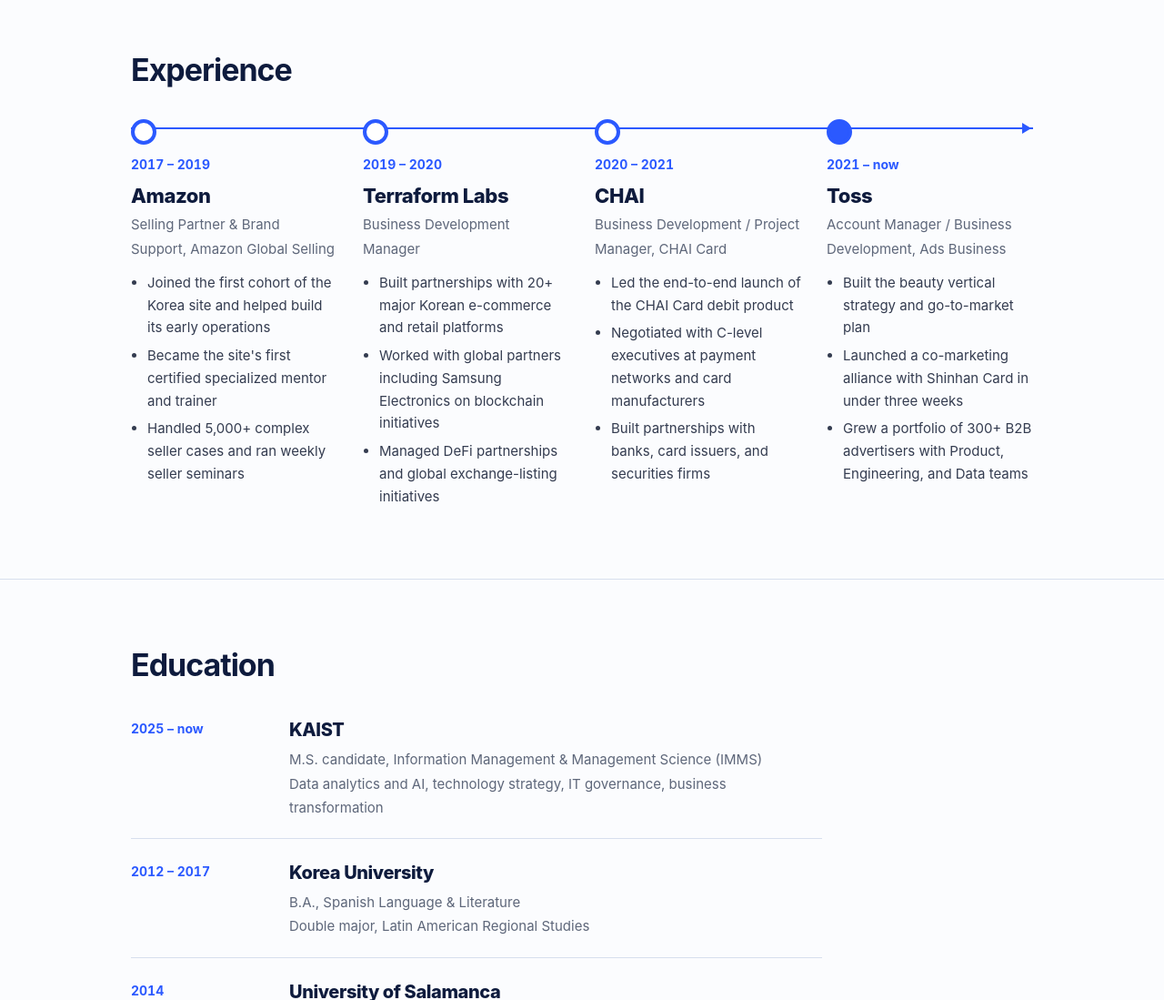
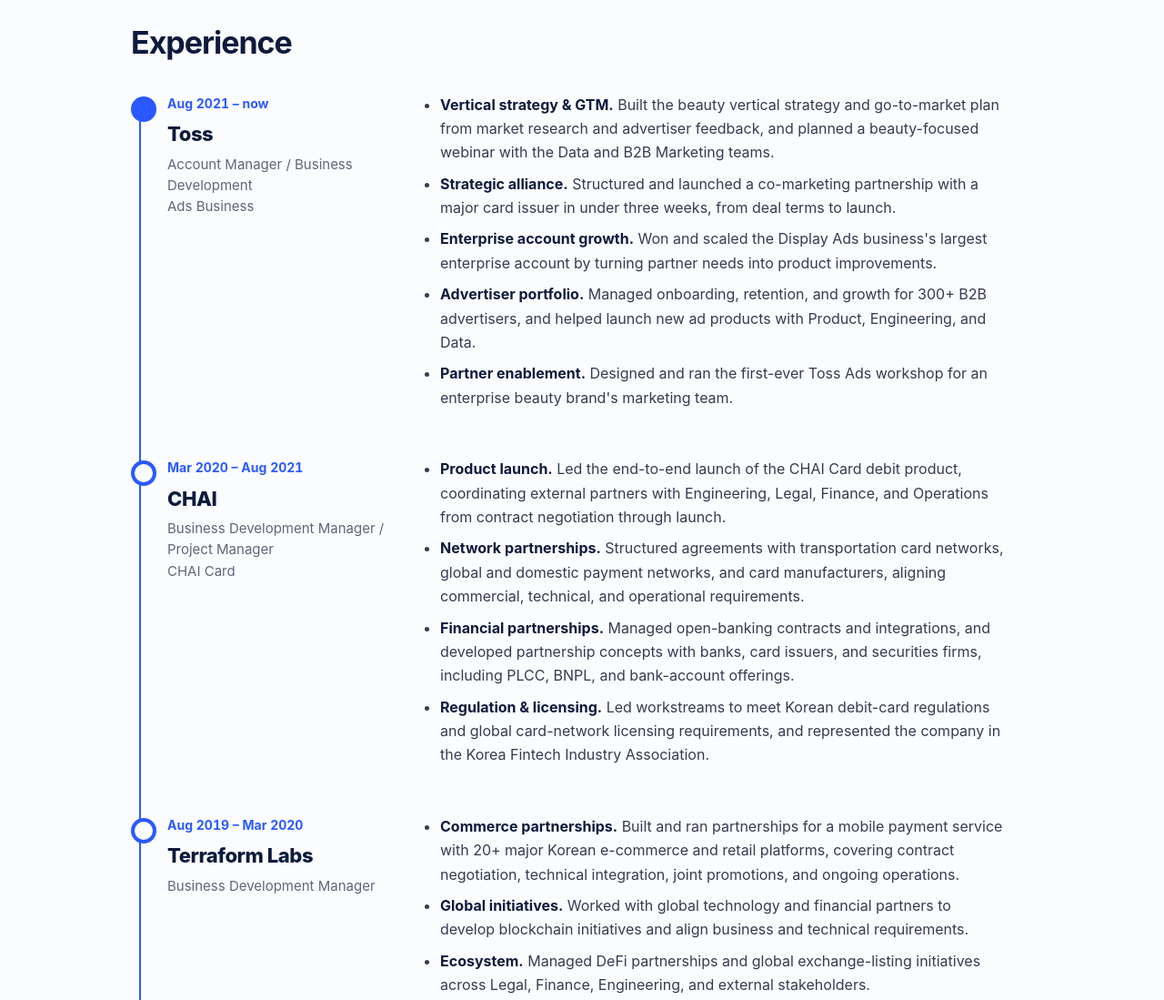
Before and after one commit to hakyung-hong/hakyung-hong.github.io, a plain HTML site: page index.html in a window 1280 px wide. Shown: the part 1220-2319 px from the top of the page at 91% size. Drawn offline with Linux system fonts and the light colour scheme; a web font is replaced by a local one.

Commit message:
Add files via upload

```diff
--- a/index.html
+++ b/index.html
@@ -75,18 +75,19 @@
     .tag { font-size: 14px; padding: 4px 12px; border-radius: 999px; background: var(--mist); color: #2A3A70; }
 
     /* career route */
-    .route { position: relative; display: grid; grid-template-columns: repeat(4, 1fr); gap: 28px; margin-top: 8px; }
-    .route::before { content: ""; position: absolute; left: 0; right: 0; top: 9px; height: 2px; background: var(--blue); }
-    .route::after { content: ""; position: absolute; right: -4px; top: 4px; border: 6px solid transparent; border-left: 10px solid var(--blue); }
-    .stop { position: relative; padding-top: 38px; }
-    .stop::before { content: ""; position: absolute; top: 0; left: 0; width: 20px; height: 20px; border-radius: 50%;
-                    background: #fff; border: 4px solid var(--blue); }
+    .route { position: relative; padding-left: 40px; }
+    .route::before { content: ""; position: absolute; left: 9px; top: 6px; bottom: 6px; width: 2px; background: var(--blue); }
+    .stop { position: relative; display: grid; grid-template-columns: 250px 1fr; gap: 32px; padding: 0 0 44px; }
+    .stop:last-child { padding-bottom: 0; }
+    .stop::before { content: ""; position: absolute; top: 4px; left: -40px; width: 20px; height: 20px; border-radius: 50%;
+                    background: var(--paper); border: 4px solid var(--blue); }
     .stop.now::before { background: var(--blue); }
     .years { font-size: 14px; color: var(--blue); font-weight: 700; font-variant-numeric: tabular-nums; }
     .company { font-size: 22px; font-weight: 800; color: var(--ink); letter-spacing: -0.02em; margin: 2px 0 0; }
-    .title { font-size: 15px; color: var(--muted); margin: 0 0 12px; }
-    .stop ul { margin: 0; padding-left: 18px; font-size: 15px; line-height: 1.65; color: #343C50; }
-    .stop li { margin-bottom: 6px; }
+    .title { font-size: 15px; color: var(--muted); margin: 2px 0 0; line-height: 1.55; }
+    .stop ul { margin: 0; padding-left: 18px; font-size: 16px; line-height: 1.65; color: #343C50; max-width: 640px; }
+    .stop li { margin-bottom: 8px; }
+    .stop li b { color: var(--ink); font-weight: 700; }
 
     /* education */
     .edu { display: grid; gap: 0; max-width: 760px; }
@@ -122,11 +123,10 @@
     @media (max-width: 820px) {
       .hero { grid-template-columns: 1fr; padding: 48px 24px 56px; gap: 32px; }
       .photo { width: 150px; height: 150px; order: -1; }
-      .route { grid-template-columns: 1fr; gap: 32px; padding-left: 36px; }
-      .route::before { top: 0; bottom: 0; left: 9px; right: auto; width: 2px; height: auto; }
-      .route::after { display: none; }
-      .stop { padding-top: 0; }
-      .stop::before { left: -36px; top: 2px; }
+      .route { padding-left: 34px; }
+      .stop { grid-template-columns: 1fr; gap: 14px; padding-bottom: 36px; }
+      .stop::before { left: -34px; }
+      .stop ul { font-size: 15px; }
       .links { gap: 14px; }
       .links a.hide-sm { display: none; }
       section { padding: 56px 0; }
@@ -173,10 +173,10 @@
     <div class="wrap">
       <h2>Business Development × Partner Strategy × AI</h2>
       <p class="lead">I've spent 9+ years in business development and partnerships, centered on ad tech and digital advertising and spanning fintech, e-commerce, and blockchain. I've led partner negotiations, product launches, and go-to-market programs, from regulated payment products to enterprise advertising partnerships.</p>
-      <p class="lead">I work directly with C-level executives and bring Product, Engineering, Legal, Finance, and Operations together from first negotiation through launch. Now I'm pursuing an M.S. at KAIST in data, AI, and technology strategy, to find the right problems and solve them faster with AI.</p>
+      <p class="lead">I bring Product, Engineering, Legal, Finance, and Operations together from first negotiation through launch. Now I'm pursuing an M.S. at KAIST in data, AI, and technology strategy, to find the right problems and solve them faster with AI.</p>
       <div class="tags">
         <span class="tag">Strategic partnerships</span>
-        <span class="tag">C-level negotiation</span>
+        <span class="tag">Partner negotiation</span>
         <span class="tag">Contract structuring</span>
         <span class="tag">GTM &amp; market strategy</span>
         <span class="tag">Product launches</span>
@@ -189,44 +189,56 @@
     <div class="wrap">
       <h2>Experience</h2>
       <div class="route">
-        <div class="stop">
-          <div class="years">2017 – 2019</div>
-          <p class="company">Amazon</p>
-          <p class="title">Selling Partner &amp; Brand Support, Amazon Global Selling</p>
+        <div class="stop now">
+          <div>
+            <div class="years">Aug 2021 – now</div>
+            <p class="company">Toss</p>
+            <p class="title">Account Manager / Business Development<br>Ads Business</p>
+          </div>
           <ul>
-            <li>Joined the first cohort of the Korea site and helped build its early operations</li>
-            <li>Became the site's first certified specialized mentor and trainer</li>
-            <li>Handled 5,000+ complex seller cases and ran weekly seller seminars</li>
+            <li><b>Vertical strategy &amp; GTM.</b> Built the beauty vertical strategy and go-to-market plan from market research and advertiser feedback, and planned a beauty-focused webinar with the Data and B2B Marketing teams.</li>
+            <li><b>Strategic alliance.</b> Structured and launched a co-marketing partnership with a major card issuer in under three weeks, from deal terms to launch.</li>
+            <li><b>Enterprise account growth.</b> Won and scaled the Display Ads business's largest enterprise account by turning partner needs into product improvements.</li>
+            <li><b>Advertiser portfolio.</b> Managed onboarding, retention, and growth for 300+ B2B advertisers, and helped launch new ad products with Product, Engineering, and Data.</li>
+            <li><b>Partner enablement.</b> Designed and ran the first-ever Toss Ads workshop for an enterprise beauty brand's marketing team.</li>
           </ul>
         </div>
         <div class="stop">
-          <div class="years">2019 – 2020</div>
-          <p class="company">Terraform Labs</p>
-          <p class="title">Business Development Manager</p>
+          <div>
+            <div class="years">Mar 2020 – Aug 2021</div>
+            <p class="company">CHAI</p>
+            <p class="title">Business Development Manager / Project Manager<br>CHAI Card</p>
+          </div>
           <ul>
-            <li>Built partnerships with 20+ major Korean e-commerce and retail platforms</li>
-            <li>Worked with global partners including Samsung Electronics on blockchain initiatives</li>
-            <li>Managed DeFi partnerships and global exchange-listing initiatives</li>
+            <li><b>Product launch.</b> Led the end-to-end launch of the CHAI Card debit product, coordinating external partners with Engineering, Legal, Finance, and Operations from contract negotiation through launch.</li>
+            <li><b>Network partnerships.</b> Structured agreements with transportation card networks, global and domestic payment networks, and card manufacturers, aligning commercial, technical, and operational requirements.</li>
+            <li><b>Financial partnerships.</b> Managed open-banking contracts and integrations, and developed partnership concepts with banks, card issuers, and securities firms, including PLCC, BNPL, and bank-account offerings.</li>
+            <li><b>Regulation &amp; licensing.</b> Led workstreams to meet Korean debit-card regulations and global card-network licensing requirements, and represented the company in the Korea Fintech Industry Association.</li>
           </ul>
         </div>
         <div class="stop">
-          <div class="years">2020 – 2021</div>
-          <p class="company">CHAI</p>
-          <p class="title">Business Development / Project Manager, CHAI Card</p>
+          <div>
+            <div class="years">Aug 2019 – Mar 2020</div>
+            <p class="company">Terraform Labs</p>
+            <p class="title">Business Development Manager</p>
+          </div>
           <ul>
-            <li>Led the end-to-end launch of the CHAI Card debit product</li>
-            <li>Negotiated with C-level executives at payment networks and card manufacturers</li>
-            <li>Built partnerships with banks, card issuers, and securities firms</li>
+            <li><b>Commerce partnerships.</b> Built and ran partnerships for a mobile payment service with 20+ major Korean e-commerce and retail platforms, covering contract negotiation, technical integration, joint promotions, and ongoing operations.</li>
+            <li><b>Global initiatives.</b> Worked with global technology and financial partners to develop blockchain initiatives and align business and technical requirements.</li>
+            <li><b>Ecosystem.</b> Managed DeFi partnerships and global exchange-listing initiatives across Legal, Finance, Engineering, and external stakeholders.</li>
           </ul>
         </div>
-        <div class="stop now">
-          <div class="years">2021 – now</div>
-          <p class="company">Toss</p>
-          <p class="title">Account Manager / Business Development, Ads Business</p>
+        <div class="stop">
+          <div>
+            <div class="years">Aug 2017 – Aug 2019</div>
+            <p class="company">Amazon</p>
+            <p class="title">Selling Partner &amp; Brand Support<br>Amazon Global Selling</p>
+          </div>
           <ul>
-            <li>Built the beauty vertical strategy and go-to-market plan</li>
-            <li>Launched a co-marketing alliance with Shinhan Card in under three weeks</li>
-            <li>Grew a portfolio of 300+ B2B advertisers with Product, Engineering, and Data teams</li>
+            <li><b>Korea site launch.</b> Joined the Korea site's first cohort and helped set up its early operations through knowledge content, mentoring, and training.</li>
+            <li><b>Seller insights.</b> Co-led a program that found recurring issues among high-value global sellers and turned them into targeted support and training plans.</li>
+            <li><b>Team enablement.</b> Became the site's first certified specialized mentor and trainer, and wrote advisory content that raised team-level performance.</li>
+            <li><b>Partner operations.</b> Handled 5,000+ complex seller cases, ran weekly seller seminars, and represented the team at the 2018 Global Seller Conference.</li>
           </ul>
         </div>
       </div>
```
